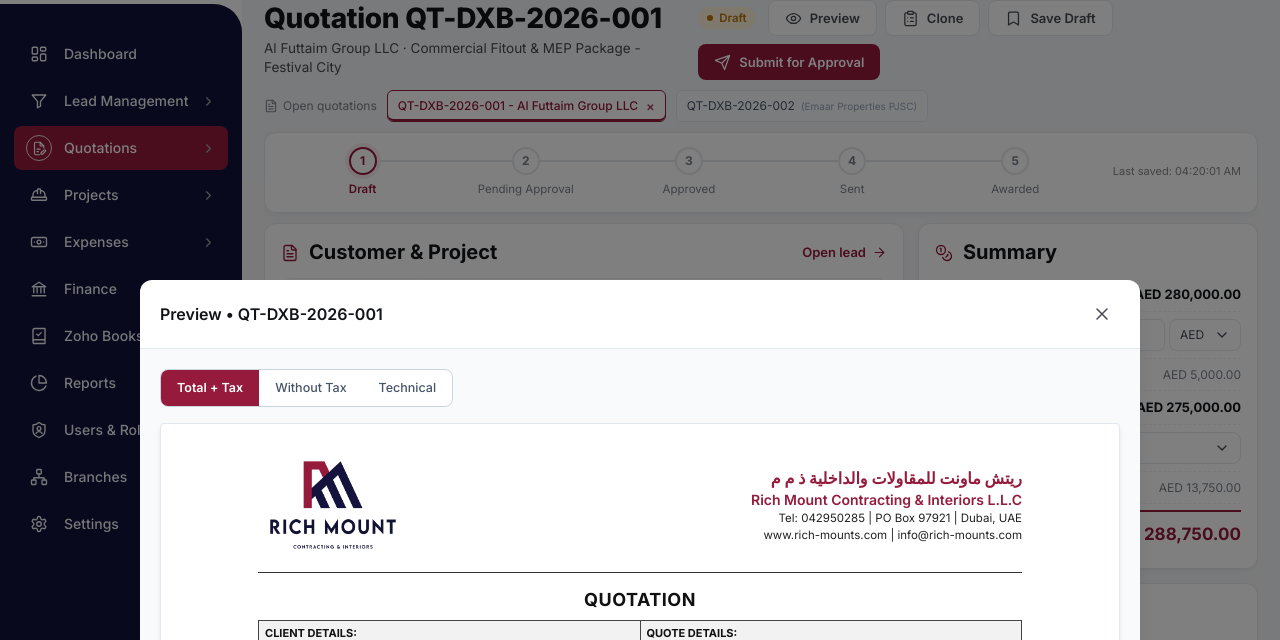
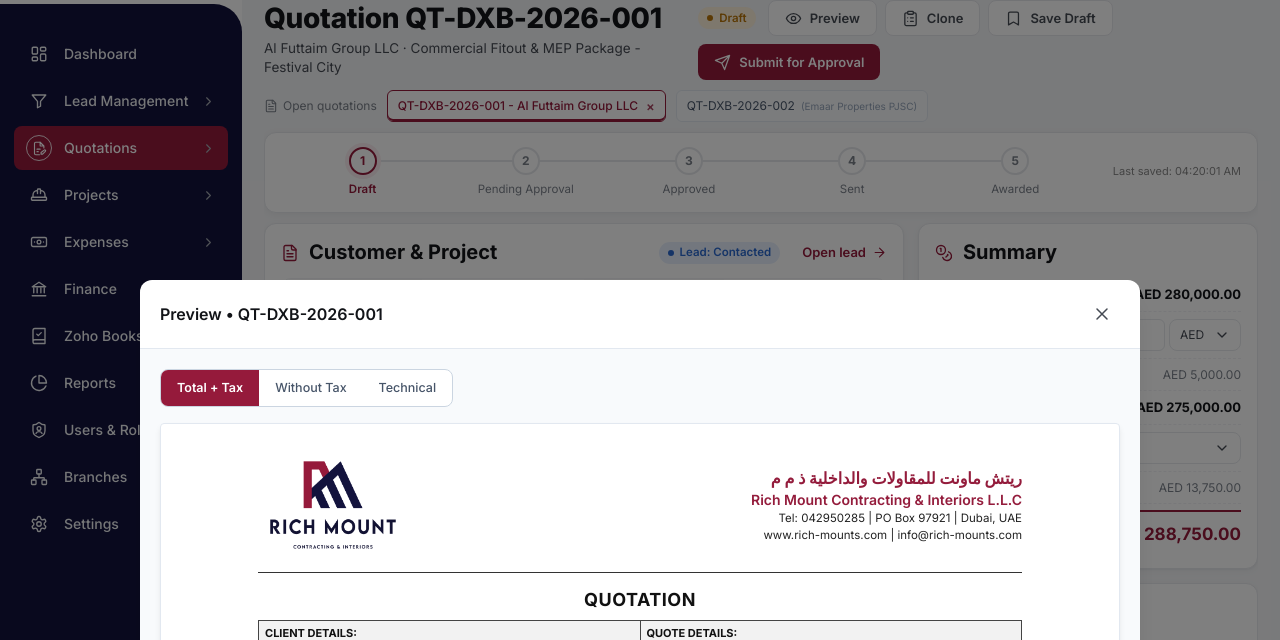
Before and after one commit to infoasissupport/richmount-crm, a Laravel app: page /quotations/builder?id=1&preview=1 in a window 1280 px wide. Shown: the part 74-714 px from the top of the page. Run offline with Laravel 12, Linux system fonts and the light colour scheme; a user stored in the database is signed in; data comes from the database, SQL or seed files in the repository; data that the repository does not hold is empty.

Commit message:
Display lead status in quotation builder when creating a quotation from a lead

```diff
--- a/resources/views/quotations/builder.blade.php
+++ b/resources/views/quotations/builder.blade.php
@@ -121,6 +121,7 @@
             @endif
         @else
             {{-- new quotation: Save Draft creates it; Submit for Approval creates it and submits it in one go --}}
+            <span class="pill pill-{{ $lead->statusTone() }}" style="margin-right: 4px;"><i></i>Lead: {{ ucfirst($lead->status) }}</span>
             <span class="pill pill-amber" style="margin-right: 4px;"><i></i>New draft</span>
             <button class="btn btn-ghost" type="button" onclick="submitQuoteForm()">
                 <svg class="ic sm" xmlns="http://www.w3.org/2000/svg" viewBox="0 0 24 24" aria-hidden="true"><use href="#i-bookmark"/></svg>
@@ -247,14 +248,17 @@
                             </span>
                             Customer &amp; Project
                         </h2>
+                        <span class="pill pill-{{ $lead->statusTone() }}" style="margin-left: auto; margin-right: 12px;">
+                            <i></i>Lead: {{ ucfirst($lead->status) }}
+                        </span>
                         @if(!$quote && isset($availableLeads) && $availableLeads->count() > 1)
-                            <div style="display: flex; align-items: center; gap: 8px; margin-left: auto; margin-right: 12px;">
+                            <div style="display: flex; align-items: center; gap: 8px; margin-right: 12px;">
                                 <label style="font-size: 12px; color: var(--muted); font-weight: 500;">Select Lead:</label>
                                 <span class="select-wrap mini">
                                     <select onchange="window.location.href='{{ route('quotations.builder') }}?lead=' + this.value">
                                         @foreach($availableLeads as $avl)
                                             <option value="{{ $avl->id }}" {{ $avl->id === $lead->id ? 'selected' : '' }}>
-                                                {{ $avl->lead_number }} · {{ $avl->company_name }}
+                                                {{ $avl->lead_number }} · {{ $avl->company_name }} ({{ ucfirst($avl->status) }})
                                             </option>
                                         @endforeach
                                     </select>
@@ -270,6 +274,7 @@
                     <dl class="kv cols-2" id="qLeadKv">
                         <dt>Quote Number</dt><dd><b>{{ $quote ? $quote->quote_number : 'Auto-generated on save' }}</b></dd>
                         <dt>Lead Number</dt><dd>{{ $lead->lead_number }}</dd>
+                        <dt>Lead Status</dt><dd><span class="pill pill-{{ $lead->statusTone() }}"><i></i>{{ ucfirst($lead->status) }}</span></dd>
                         <dt>Customer</dt><dd><strong>{{ $lead->company_name }}</strong></dd>
                         <dt>Contact</dt><dd>{{ $lead->contact_person }} ({{ $lead->phone }})</dd>
                         <dt>Project Subject</dt><dd>{{ $lead->subject }}</dd>
--- a/resources/views/quotations/partials/create-modal.blade.php
+++ b/resources/views/quotations/partials/create-modal.blade.php
@@ -23,7 +23,7 @@
                             <select name="lead" id="quoteLeadSelect" required>
                                 @foreach($availableLeads as $quotableLead)
                                     <option value="{{ $quotableLead->id }}">
-                                        {{ $quotableLead->lead_number }} &middot; {{ $quotableLead->company_name }} &mdash; {{ $quotableLead->subject }}
+                                        {{ $quotableLead->lead_number }} &middot; {{ $quotableLead->company_name }} &mdash; {{ $quotableLead->subject }} ({{ ucfirst($quotableLead->status) }})
                                     </option>
                                 @endforeach
                             </select>
```
Also changed, not shown: tests/Feature/QuotationTest.php (+14 -0 lines).
